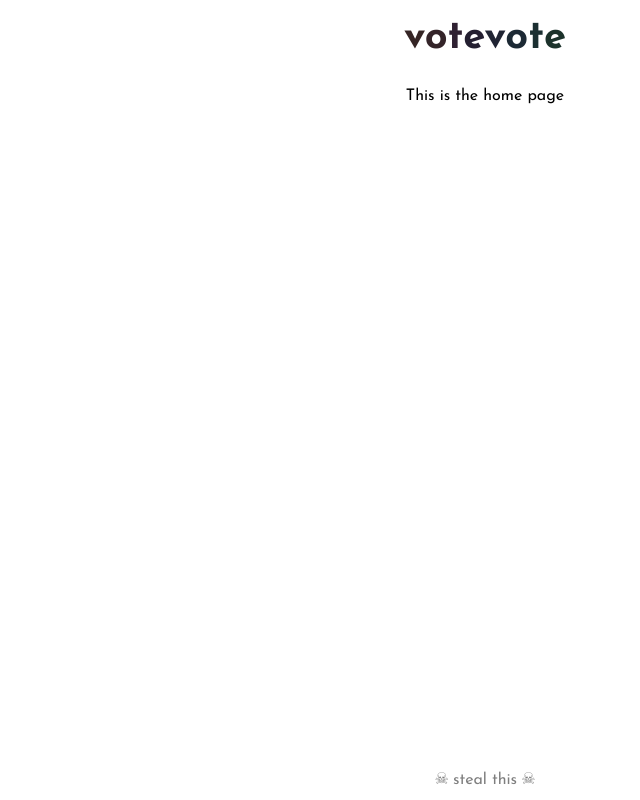
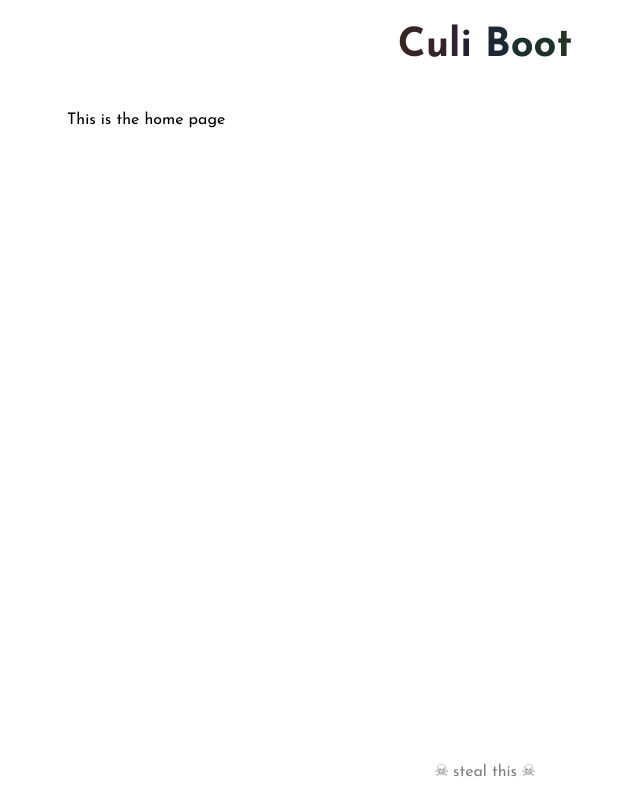
Before and after one commit to tif-calin/culiboot, a React (Create React App) app: page / in a window 1280 px wide. Shown: the whole page, without its empty margins (155-795 px from the left). Built offline with nearby package versions, Linux system fonts and the light colour scheme.

Commit message:
update layout

```diff
--- a/src/components/layout/Footer.tsx
+++ b/src/components/layout/Footer.tsx
@@ -3,17 +3,12 @@ import styled from 'styled-components';
 import A from '../A';
 
 const StyledFooter = styled.footer`
-  text-align: center;
+  & a {
+    margin-top: calc(1rem + 1vh);
+    gap: 0.25rem;
 
-  & a {
     opacity: 0.5;
     transition: opacity 0.15s;
-
-    display: flex;
-    gap: 0.25rem;
-    align-items: center;
-
-    margin-top: 3rem;
 
     &:hover {
       opacity: 1;
@@ -30,7 +25,7 @@ interface Props {};
 const Footer: React.FC<Props> = () => {
   return (
     <StyledFooter>
-      <A href="https://github.com/tif-calin/votevote/" >steal this</A>
+      <A href="https://github.com/tif-calin/culiboot/" >steal this</A>
     </StyledFooter>
   );
 };
--- a/src/components/layout/Header.tsx
+++ b/src/components/layout/Header.tsx
@@ -4,10 +4,9 @@ import styled from 'styled-components';
 import RainbowText from '../RainbowText';
 
 const StyledHeader = styled.header`
-  text-align: center;
-  display: flex;
-
   & h1 {
+    text-align: center;
+    max-width: 100%;
     font-size: 2.5rem;
     filter: saturate(0.55) brightness(0.25);
     transition: all 2s cubic-bezier(0, 0.9, 0.8, 0.99);
@@ -23,7 +22,7 @@ interface Props {};
 const Header: React.FC<Props> = () => {
   return (
     <StyledHeader>
-      <Link to="/"><h1><RainbowText text="votevote" /></h1></Link>
+      <Link to="/"><h1><RainbowText text="Culi Boot" /></h1></Link>
     </StyledHeader>
   );
 };
--- a/src/components/layout/Layout.tsx
+++ b/src/components/layout/Layout.tsx
@@ -4,6 +4,8 @@ import Footer from './Footer';
 import Header from './Header';
 
 const StyledLayout = styled.div`
+  --padding: 1rem;
+
   display: flex;
   flex-direction: column;
 
@@ -12,26 +14,38 @@ const StyledLayout = styled.div`
   overflow-y: overlay;
 
   & > :is(header, main, footer) {
-    padding: 0.5rem;
     width: 100%;
 
     display: flex;
     flex-direction: column;
     align-items: center;
 
-    & > {
+    & > * {
       min-width: calc(100px + 60vw);
       width: calc(150px + 40vw);
       max-width: calc(900px + 10vw);
     }
   }
 
-  & > header, & > footer {
+  & > :is(header, footer) {
+    padding: var(--padding);
     flex-grow: 0;
+
+    & > * {
+      display: flex;
+      justify-content: center;
+      align-items: center;
+    }
   }
 
   & > main {
     flex-grow: 1;
+    height: 100%;
+
+    & > * {
+      padding: var(--padding);
+      flex-grow: 1;
+    }
   }
 `;
 
```
